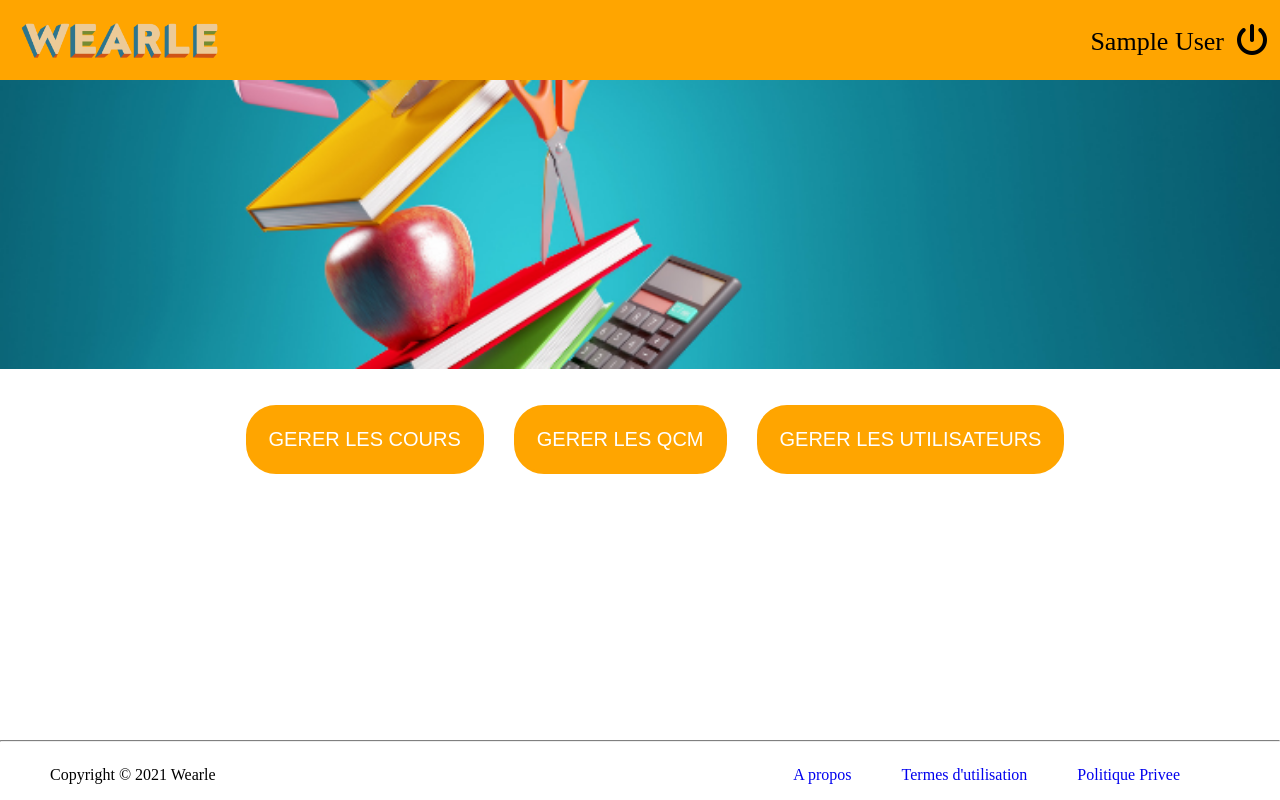
After one commit to Pierre-D9/ProjetWeb, a PHP site: page /views/homeAdmin.php in a window 1280 px wide. The commit adds this page. Run offline with PHP 8.4, Linux system fonts and the light colour scheme; the visitor is signed in with stand-in values (Sample User, id 1); some libraries are stand-ins or nearby versions.

Commit message:
1.4.0 : corrigé partie utilisateur

```diff
--- a/_controllers/afficherUnUtilisateur.php
+++ b/_controllers/afficherUnUtilisateur.php
@@ -28,10 +28,10 @@ $utilEnvoye = array($pseudo,$password, $nom,$prenom , $mail , $typeUtil );
 session_start();
 
 //On ajoute le forum dans la session
-$_SESSION['pseudo'] = $utilEnvoye;
+$_SESSION['utilAEnvoyer'] = $utilEnvoye;
 
 
 print_r($utilEnvoye);
 
-header('location:../views/ajouterUtilisateur.php');
+//header('location:../views/ajouterUtilisateur.php');
 ?>
--- /dev/null
+++ b/_controllers/deconnexion.php
@@ -0,0 +1,4 @@
+<?php
+session_start();
+session_unset();
+header("location:../views/connexion.php");
--- /dev/null
+++ b/_scripts/enteteAdmin.php
@@ -0,0 +1,16 @@
+<?php
+    $nomPrenom = $_SESSION['nomPrenom'];
+?>
+    <div class="header">
+
+        <div class="Titre">
+            <img src="../assets/Image/WearleonlyColor.png" class="logo">
+        </div>
+        <div class="nomEtDeco">
+            <p class="nomAdmin"><?php echo $nomPrenom; ?></p>
+            <span class="btDeconnexion"><i class="fas fa-power-off" style="transform: scale(2);"></i></span>
+        </div>
+    </div>
+    <img src="../assets/Image/FondAdmin.png" id="image">
+    <br/>
+    <br/>
--- /dev/null
+++ b/assets/css/homeAdmin.css
@@ -0,0 +1,112 @@
+body{
+	margin:0px;
+	position: relative;
+}
+
+.header{
+	display: flex;
+	justify-content: space-between;
+	background-color: orange;
+	padding: 20px;
+}
+.nomEtDeco{
+	padding-top: 7px;
+}
+
+.logo{
+	height: 40px;
+	width: 200px;
+}
+
+.btDeconnexion{
+	padding-top: 5px;
+}
+
+.btDeconnexion:hover{
+	color: red;
+	cursor: pointer;
+}
+
+.nomEtDeco{
+	display: flex;
+  	justify-content: space-between;
+}
+
+.nomPage{
+	font-size: 32px;
+	margin:0;
+}
+
+.nomAdmin{
+	font-size: 26px;
+	padding-right: 20px;
+	margin:0;
+}
+
+.deconnexion{
+	font-size: 26px;
+	margin: 0;
+}
+
+#image{
+  width: 100%;
+}
+
+h1{
+	text-align: center;
+	margin-top: 0px;
+}
+
+.lesBoutons{
+	display: flex;
+	justify-content: center;
+}
+
+.bouton{
+	border-radius: 30px;
+	background-color: orange;
+    border: solid orange;
+	color: white;
+	padding: 20px;
+	margin-left: 30px;
+	font-size: 20px;
+}
+
+.bouton:hover{
+	background-color: white;
+	color: orange;
+	cursor: pointer;
+}
+
+
+html{
+	height: 100%;
+}
+
+body{
+	position: relative;
+}
+
+footer{
+	position: absolute;
+	bottom: 0;
+	width: 100%;
+}
+
+.blockFooter {
+	padding: 0 50px 0 50px;
+	background-color: white;
+	display: flex;
+	justify-content: space-between;
+}
+
+.navigationFooter{
+	display: flex;
+	list-style-type : none;
+}
+
+.lienFooter{
+	display : inline-block;
+	padding-right: 50px;
+	text-decoration:none;
+}
--- /dev/null
+++ b/assets/js/homeAdmin.js
@@ -0,0 +1,21 @@
+$(document).ready(function(){
+    $("span.btDeconnexion").on("click", function(){
+        window.location.href = '../_controllers/deconnexion.php';
+    });
+
+    $("#boutonGererCours").on("click", function (){
+        console.log("test");
+        // window.location.href = '../_controllers/deconnexion.php';
+    });
+
+    $("#boutonGererQCM").on("click", function (){
+        console.log("test2");
+        // window.location.href = '../_controllers/deconnexion.php';
+    });
+
+    $("#boutonGererUtilisateur").on("click", function (){
+        console.log("test3");
+        // window.location.href = '../_controllers/deconnexion.php';
+    });
+
+});
--- a/assets/js/tableauUtilisateur.js
+++ b/assets/js/tableauUtilisateur.js
@@ -5,7 +5,7 @@ $(document).ready(function(){
         //Récupère tous les forums sous format json depuis le script getForum
         $.getJSON("../_controllers/getUtilisateurs.php", function (json) {
 
-            remplirTableauAvecBarreDeRecherche(json);
+            remplirTableau(json);
             $("input.btS").on("mouseover", function(){
                 //Lorsque le pointeur de la souris est sur le bouton
                 $(this).css({
@@ -53,7 +53,7 @@ $(document).ready(function(){
                 });
             }).on("click", function() {
                 var pseudo = $(this).attr('id');
-                window.location.href = 'modifierUtilisateur.php?pseudo=' + pseudo;
+                window.location.href = '../_controllers/afficherUnUtilisateur.php?pseudo=' + pseudo;
             });
 
         });
@@ -62,7 +62,7 @@ $(document).ready(function(){
 
     }
 
-    function remplirTableauAvecBarreDeRecherche(json){
+    function remplirTableau(json){
         leTbody = $('tbody');
         leTbody.empty();
         var result = "";
--- a/views/connexion.php
+++ b/views/connexion.php
@@ -25,12 +25,12 @@
               </div>
           </div>
           <div class="form-inner">
-              <form action="#" class="login">
+              <form action="../_controllers/gererConnexion.php" class="login" method="get">
                   <div class="field">
-                      <input type="text" placeholder="Pseudo" name="pseudoUtil" required>
+                      <input type="text" placeholder="Pseudo" name="pseudoUtil" id="pseudoUtil" required>
                   </div>
                   <div class="field">
-                      <input type="password" placeholder="Mot-de-passe" name="passwordUtil" required>
+                      <input type="password" placeholder="Mot-de-passe" name="passwordUtil" id="passwordUtil" required>
                   </div>
                   <div class="pass-link">
                       <a href="#">Mot de passe oublié?</a></div>
--- /dev/null
+++ b/views/homeAdmin.php
@@ -0,0 +1,54 @@
+<head>
+    <link type="text/css" rel="stylesheet" href="../assets/css/homeAdmin.css" />
+    <title>Page Home Admin</title>
+    <script src="https://kit.fontawesome.com/45e38e596f.js" crossorigin="anonymous"></script>
+</head>
+<body>
+<?php
+        session_start();
+        if(isset($_SESSION['pseudo']) && $_SESSION['typeUtil'] == 1){
+            include("../_scripts/enteteAdmin.php");
+
+?>
+    <br/>
+    <div class="lesBoutons">
+        <input class="bouton" id="boutonGererCours" type="button" value="GERER LES COURS" />
+        <input class="bouton" id="boutonGererQCM" type="button" value="GERER LES QCM" />
+        <input class="bouton" id="boutonGererUtilisateur" type="button" value="GERER LES UTILISATEURS" />
+    </div>
+    <script src="../assets/js/jquery-3.5.1.min.js"></script>
+    <script src="../assets/js/homeAdmin.js"></script>
+</body>
+<br/>
+<br/>
+<br/>
+<br/>
+<br/>
+<br/>
+<br/>
+<br/>
+<br/>
+<br/>
+<br/>
+<br/>
+<br/>
+<br/>
+<br/>
+
+<footer>
+    <hr style="border-top: 1px solid grey;">
+    <div class="blockFooter">
+        <p id="copyright"> Copyright © 2021 Wearle</p>
+        <ul class="navigationFooter">
+            <li><a href="#" class="lienFooter">A propos</a></li>
+            <li><a href="#" class="lienFooter">Termes d'utilisation</a></li>
+            <li><a href="#" class="lienFooter">Politique Privee</a></li>
+        </ul>
+    </div>
+</footer>
+
+<?php
+}else{
+    header("location:../views/connexion.php");
+}
+?>
```
Also changed, not shown: _classes/UtilisateurMySQL.php (+21 -10 lines), _controllers/ajouterUnUtilisateur.php (+4 -3 lines), _controllers/gererConnexion.php (added, +36 -0 lines), _scripts/.txt (deleted), assets/Image/FondAdmin.png (added), assets/Image/WearleonlyColor.png, assets/css/enteteAdmin.css (added).
